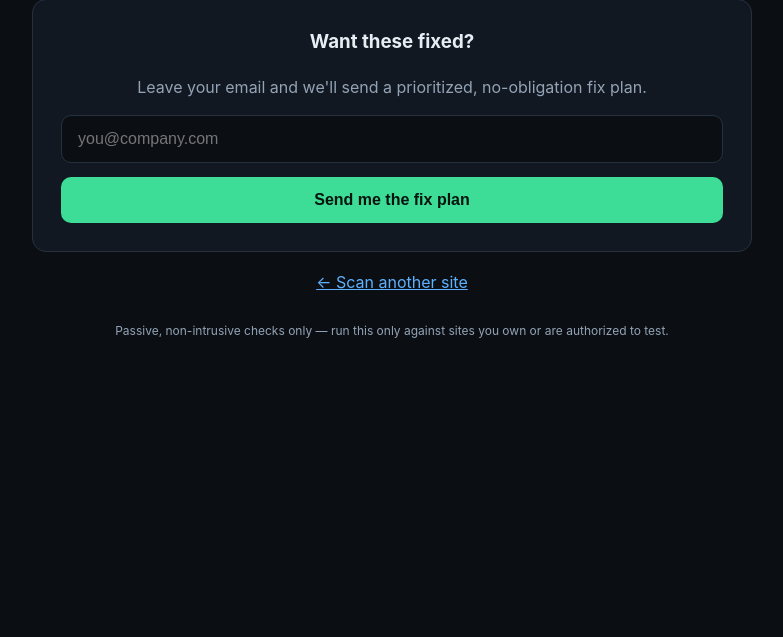
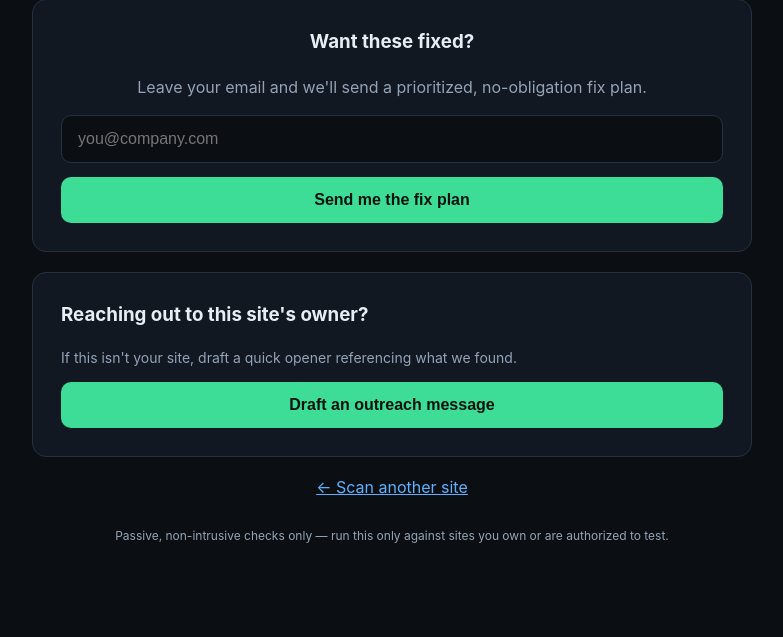
Before and after one commit to uchi-c/siteguard-ai, a Flask app: template templates/report.html in a window 1280 px wide. Shown: the part 744-1381 px from the top of the page, without its empty margins (248-1031 px from the left). Before the commit the page ends 1082 px from the top, so only its background shows below. Run offline with Flask 3, Linux system fonts and the light colour scheme; the template is opened without the code that fills it: most values are stand-ins (such as "Sample title", 1, 10 or a date in 2020); some libraries are stand-ins or nearby versions.

Commit message:
Add AI-drafted outreach message to the report page
The AI layer previously only wrote the on-page summary. Since the actual
side-hustle playbook (README) is "scan a prospect's site, send them a warm
opener referencing what you found," add a "Draft an outreach message"
button on the report page: a new /outreach endpoint calls Claude (with the
same rule-based fallback pattern as generate_narrative) to turn the top
finding into a short, copy-pasteable cold-outreach paragraph. Rate-limited
and CSRF-protected like the existing endpoints.

Co-Authored-By: Claude Sonnet 5 <noreply@anthropic.com>

```diff
--- a/ai_narrative.py
+++ b/ai_narrative.py
@@ -63,6 +63,54 @@ def _rule_based_narrative(result: ScanResult) -> str:
     return f"{summary}\n\n{action_text}"
 
 
+SYSTEM_PROMPT_OUTREACH = """You are a security consultant who just ran a free, passive
+security scan on a business's public website (headers, TLS, DNS records -- nothing
+invasive) and wants to send them a short, warm cold-outreach message about it.
+
+Write ONE short paragraph (50-80 words) they can copy-paste into an email or LinkedIn
+message. Reference the single most important finding in plain English (no jargon, no
+severity labels). Mention it was found during a quick free security check. End with a
+low-pressure offer to share the full breakdown -- not a hard sell. No subject line, no
+greeting placeholder, no markdown, no signature. Just the message body as one paragraph."""
+
+
+def _rule_based_outreach(target: str, top_title: str, top_detail: str, has_findings: bool) -> str:
+    if not has_findings:
+        return (f"Hey -- I ran a quick free security check on {target} out of curiosity and "
+                 f"it came back clean, which is rare. Nice work on that. Happy to send over the "
+                 f"full report if you'd like it for your records.")
+    return (f"Hey -- I ran a quick free security check on {target} and noticed {top_title.lower()}. "
+            f"Nothing that needs panic, but worth a look. Happy to send over the full breakdown "
+            f"and a quick fix plan if that'd be useful.")
+
+
+def generate_outreach_message(target: str, top_title: str, top_detail: str, has_findings: bool) -> tuple[str, str]:
+    """Returns (message_text, source) where source is 'ai' or 'rule-based'."""
+    api_key = os.environ.get("ANTHROPIC_API_KEY")
+    if not api_key:
+        return _rule_based_outreach(target, top_title, top_detail, has_findings), "rule-based"
+
+    try:
+        import anthropic
+        client = anthropic.Anthropic(api_key=api_key)
+        user_content = (
+            f"Site: {target}\n"
+            + (f"Top finding: {top_title} -- {top_detail}" if has_findings else "No issues found.")
+        )
+        message = client.messages.create(
+            model=MODEL,
+            max_tokens=200,
+            system=SYSTEM_PROMPT_OUTREACH,
+            messages=[{"role": "user", "content": user_content}],
+        )
+        text = "".join(block.text for block in message.content if hasattr(block, "text")).strip()
+        if text:
+            return text, "ai"
+        return _rule_based_outreach(target, top_title, top_detail, has_findings), "rule-based"
+    except Exception:
+        return _rule_based_outreach(target, top_title, top_detail, has_findings), "rule-based"
+
+
 def generate_narrative(result: ScanResult) -> tuple[str, str]:
     """Returns (narrative_text, source) where source is 'ai' or 'rule-based'."""
     api_key = os.environ.get("ANTHROPIC_API_KEY")
--- a/app.py
+++ b/app.py
@@ -27,7 +27,9 @@ from flask_wtf import CSRFProtect
 from flask_wtf.csrf import CSRFError
 
 from scanner import run_scan
-from ai_narrative import generate_narrative
+from ai_narrative import generate_narrative, generate_outreach_message
+
+SEVERITY_RANK = {"critical": 4, "high": 3, "medium": 2, "low": 1, "info": 0}
 
 app = Flask(__name__)
 app.secret_key = os.environ.get("SECRET_KEY", "dev-key-change-in-production")
@@ -71,6 +73,7 @@ def scan():
         return render_template("report.html", result=None, error=result.error, target=target)
 
     narrative, source = generate_narrative(result)
+    top_finding = max(result.findings, key=lambda f: SEVERITY_RANK[f.severity]) if result.findings else None
 
     return render_template(
         "report.html",
@@ -80,7 +83,21 @@ def scan():
         counts=result.counts(),
         error=None,
         target=target,
+        top_finding=top_finding,
     )
+
+
+@app.route("/outreach", methods=["POST"])
+@limiter.limit("10 per minute; 60 per hour")
+def outreach():
+    target = (request.form.get("target") or "").strip()
+    top_title = request.form.get("top_title", "")
+    top_detail = request.form.get("top_detail", "")
+    has_findings = request.form.get("has_findings") == "1"
+    if not target:
+        return {"error": "Missing target."}, 400
+    message, source = generate_outreach_message(target, top_title, top_detail, has_findings)
+    return {"message": message, "source": source}
 
 
 @app.errorhandler(429)
--- a/templates/report.html
+++ b/templates/report.html
@@ -79,6 +79,80 @@
     </form>
   </div>
 
+  <div style="height:20px;"></div>
+
+  <div class="card">
+    <h3 style="margin-top:0;">Reaching out to this site's owner?</h3>
+    <p class="muted" style="font-size:14px;">If this isn't your site, draft a quick opener referencing what we found.</p>
+    <button type="button" id="outreach-btn"
+      data-target="{{ result.target }}"
+      data-top-title="{{ top_finding.title if top_finding else '' }}"
+      data-top-detail="{{ top_finding.detail if top_finding else '' }}"
+      data-has-findings="{{ '1' if result.findings else '0' }}">
+      Draft an outreach message
+    </button>
+    <div id="outreach-result" style="display:none;">
+      <textarea id="outreach-text" readonly rows="5"
+        style="width:100%; padding:12px; border-radius:10px; border:1px solid var(--border); background:var(--bg); color:var(--text); font-size:14px; resize:vertical; margin-top:16px;"></textarea>
+      <div style="height:10px;"></div>
+      <button type="button" id="outreach-copy" class="btn" style="background:var(--panel-2); color:var(--text); border:1px solid var(--border);">Copy to clipboard</button>
+    </div>
+  </div>
+
+  <script>
+    document.getElementById('outreach-btn').addEventListener('click', async function () {
+      var btn = this;
+      if (btn.disabled) return;
+      var original = btn.textContent;
+      btn.disabled = true;
+      btn.innerHTML = '<span class="spinner"></span>Drafting…';
+      try {
+        var body = new URLSearchParams({
+          csrf_token: '{{ csrf_token() }}',
+          target: btn.dataset.target,
+          top_title: btn.dataset.topTitle,
+          top_detail: btn.dataset.topDetail,
+          has_findings: btn.dataset.hasFindings
+        });
+        var resp = await fetch('{{ url_for("outreach") }}', {
+          method: 'POST',
+          headers: {'Content-Type': 'application/x-www-form-urlencoded'},
+          body: body.toString()
+        });
+        var data = await resp.json();
+        if (resp.ok && data.message) {
+          document.getElementById('outreach-text').value = data.message;
+          document.getElementById('outreach-result').style.display = 'block';
+          btn.style.display = 'none';
+        } else {
+          btn.disabled = false;
+          btn.textContent = original;
+          alert('Could not draft a message right now -- try again in a moment.');
+        }
+      } catch (err) {
+        btn.disabled = false;
+        btn.textContent = original;
+        alert('Could not draft a message right now -- try again in a moment.');
+      }
+    });
+
+    document.getElementById('outreach-copy').addEventListener('click', function () {
+      var ta = document.getElementById('outreach-text');
+      var btn = document.getElementById('outreach-copy');
+      var original = btn.textContent;
+      ta.select();
+      navigator.clipboard.writeText(ta.value).then(function () {
+        btn.textContent = 'Copied!';
+        setTimeout(function () { btn.textContent = original; }, 1500);
+      }).catch(function () {
+        // Clipboard API blocked (permissions, older browser) -- text is
+        // already selected above, so Ctrl/Cmd+C still works manually.
+        btn.textContent = 'Selected -- press Ctrl/Cmd+C';
+        setTimeout(function () { btn.textContent = original; }, 2500);
+      });
+    });
+  </script>
+
   <p style="text-align:center; margin-top:18px;"><a href="{{ url_for('index') }}">&larr; Scan another site</a></p>
 
 {% endif %}
```
Also changed, not shown: README.md.
